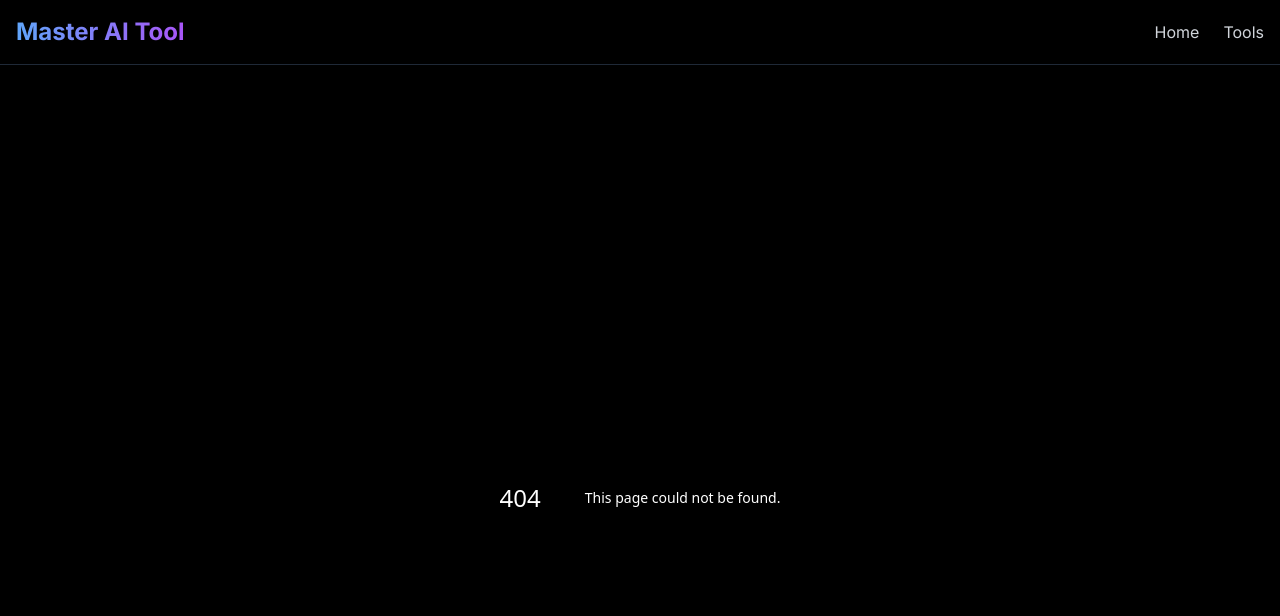
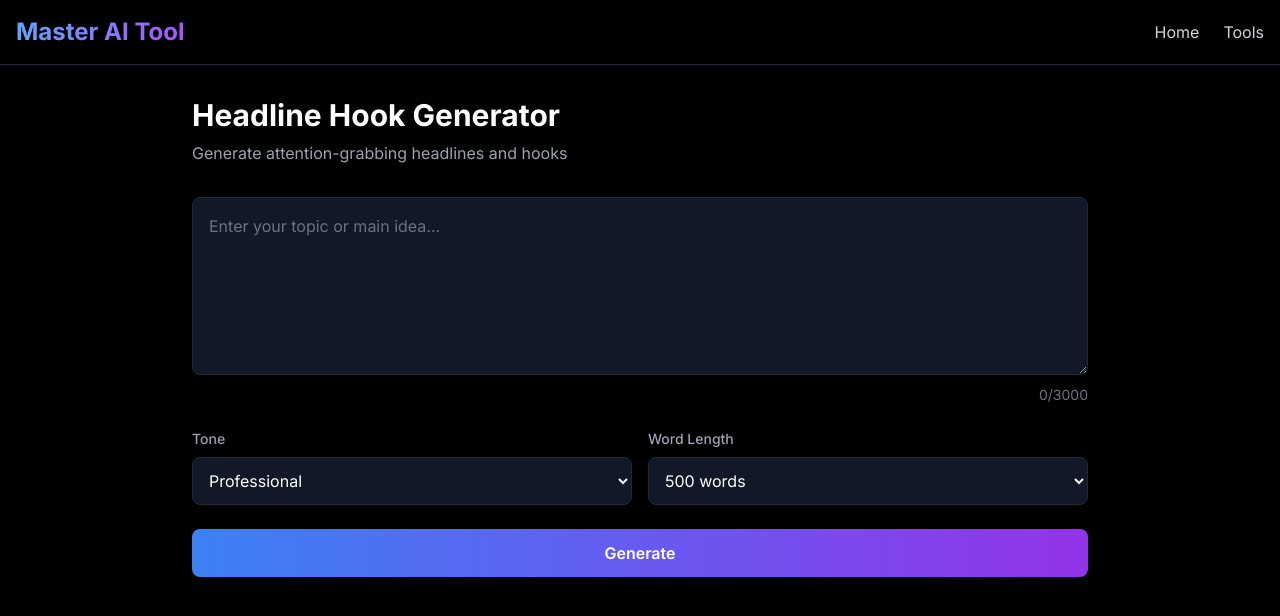
Before and after one commit to shivsingh9555564990-ai/ToolsZera, a Next.js app: page /headline-hook-generator in a window 1280 px wide. Before the commit this address had no page. Shown: the top 616 px of the page. Built offline with nearby package versions, Linux system fonts and the light colour scheme.

Commit message:
Create page.tsx

```diff
--- /dev/null
+++ b/app/headline-hook-generator/page.tsx
@@ -0,0 +1,16 @@
+import ToolForm from '@/components/ToolForm'
+
+export default function HeadlineHookGeneratorPage() {
+  return (
+    <div className="max-w-4xl mx-auto space-y-8">
+      <div>
+        <h1 className="text-3xl font-bold mb-2">Headline Hook Generator</h1>
+        <p className="text-gray-400">Generate attention-grabbing headlines and hooks</p>
+      </div>
+      <ToolForm
+        toolType="headline-hook-generator"
+        placeholder="Enter your topic or main idea..."
+      />
+    </div>
+  )
+}
```
